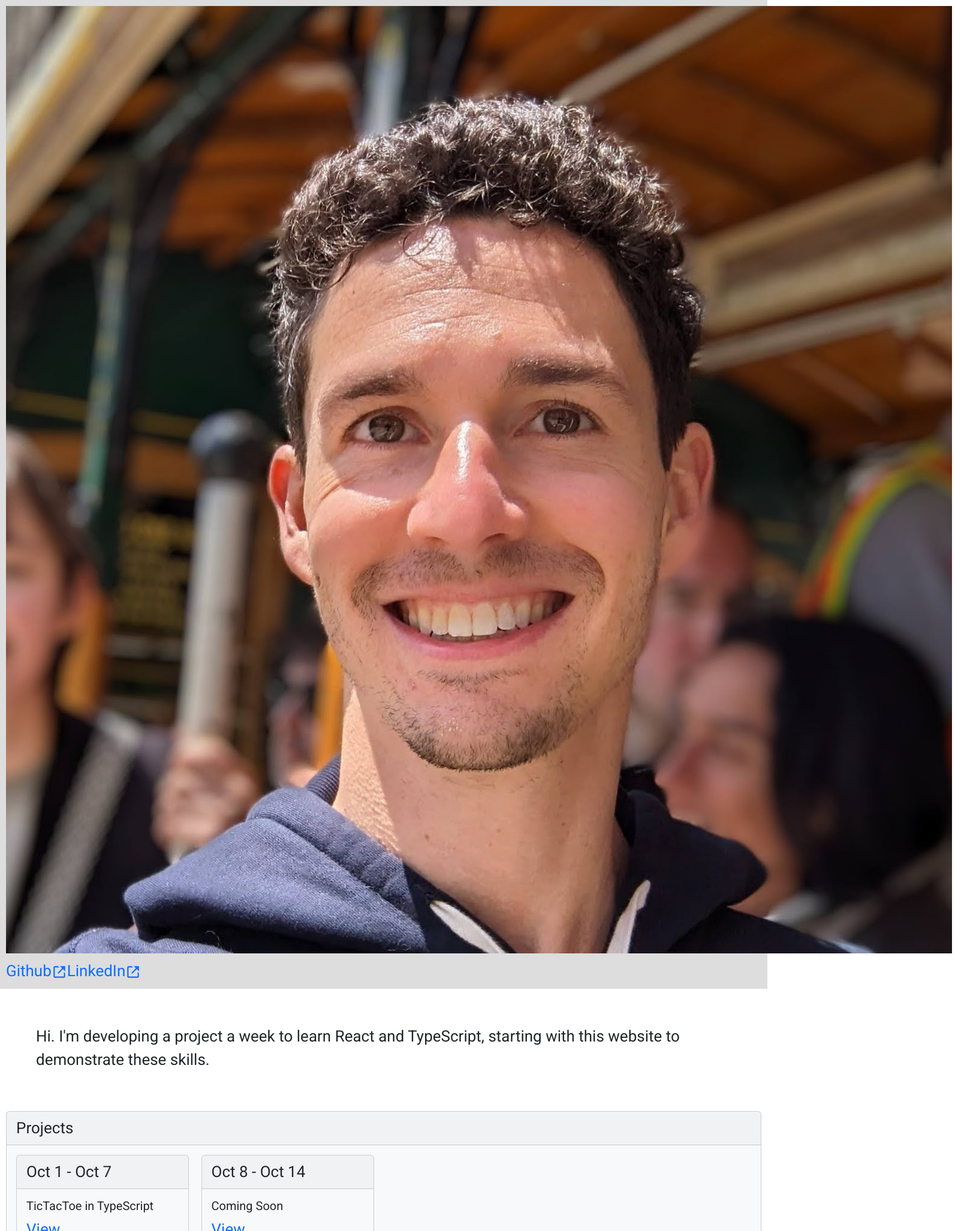
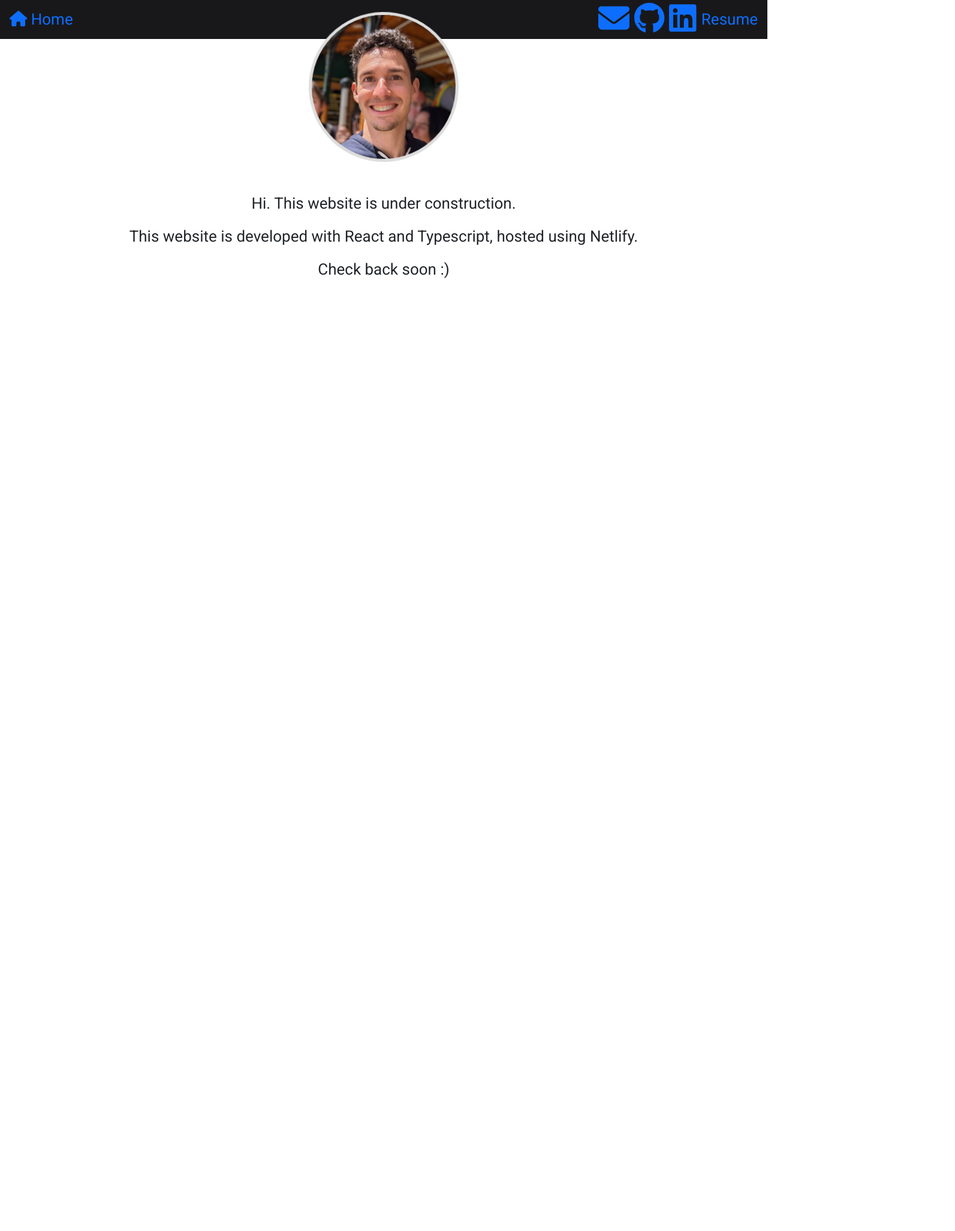
Before and after one commit to matthewjwein/HomePage, a React (Create React App) app: page / in a window 1280 px wide. Shown: the top 2053 px of the page at 60% size, 1593 px wide, since content can reach past the window. After the commit the page ends 800 px from the top, so only its background shows below. Built offline with nearby package versions, Linux system fonts and the light colour scheme.

Commit message:
Simplify website

```diff
--- a/package.json
+++ b/package.json
@@ -3,6 +3,10 @@
   "version": "0.1.0",
   "private": true,
   "dependencies": {
+    "@chakra-ui/react": "^2.8.1",
+    "@fortawesome/free-brands-svg-icons": "^6.4.2",
+    "@fortawesome/free-solid-svg-icons": "^6.4.2",
+    "@fortawesome/react-fontawesome": "^0.2.0",
     "@testing-library/jest-dom": "^5.17.0",
     "@testing-library/react": "^13.4.0",
     "@testing-library/user-event": "^13.5.0",
@@ -15,7 +19,7 @@
     "react-bootstrap": "^2.9.0",
     "react-dom": "^18.2.0",
     "react-icons": "^4.11.0",
-    "react-pdf": "^7.4.0",
+    "react-pdf": "^7.5.0",
     "react-router": "^6.16.0",
     "react-router-dom": "^6.16.0",
     "react-scripts": "5.0.1",
--- a/src/App.css
+++ b/src/App.css
@@ -13,6 +13,12 @@ button {
   border: 1px solid #bbb;
 }
 
+.resume {
+  margin: auto;
+  display: block;
+  margin-top: 50px;
+}
+
 /* Define the animation keyframes */
 @keyframes rotateBackAndForth {
   0% {
@@ -20,7 +26,7 @@ button {
   }
 
   25% {
-    transform: rotate(7deg);
+    transform: rotate(1deg);
   }
 
   50% {
@@ -28,7 +34,7 @@ button {
   }
 
   75% {
-    transform: rotate(-7deg);
+    transform: rotate(-1deg);
   }
 
   100% {
@@ -37,8 +43,10 @@ button {
 }
 
 .profile-picture {
-  width: 80px;
-  border-radius: 40px;
+  display: block;
+  margin: auto;
+  width: 250px;
+  border-radius: 125px;
   border: 5px solid #ddd;
   animation: rotateBackAndForth 2s linear infinite;
 }
--- a/src/App.tsx
+++ b/src/App.tsx
@@ -3,7 +3,7 @@ import React from 'react'
 import Navbar from './components/Navbar';
 import Homepage from './components/Homepage';
 import { Routes, Route } from "react-router-dom";
-import Project from './components/Project';
+import Resume from './components/Resume';
 import { ProjectData } from './ProjectData';
 
 function App(): JSX.Element {
@@ -13,8 +13,11 @@ function App(): JSX.Element {
       <div className="project-wrapper">
         <Routes>
           <Route path="/" element={<Homepage projects={ProjectData} />} />
-          <Route path="/project/1" element={<Project title={ProjectData[0].titleText} component={ProjectData[0].component} />} />
-          <Route path="/project/2" element={<Project title={ProjectData[1].titleText} component={<div>Coming Soon</div>} />} />
+          <Route path="/resume" element={<Resume />} />
+          {
+            // <Route path="/project/1" element={<Project title={ProjectData[0].titleText} component={ProjectData[0].component} />} />
+            // <Route path="/project/2" element={<Project title={ProjectData[1].titleText} component={<div>Coming Soon</div>} />} />
+          }
         </Routes>
       </div>
     </div>
--- a/src/components/Homepage.tsx
+++ b/src/components/Homepage.tsx
@@ -8,11 +8,22 @@ interface ProjectListProps {
 const Post: React.FC<ProjectListProps> = ({ projects }) => {
     return (
         <div>
-            <p className="introduction">
-                Hi. I'm developing a project a week to learn React and TypeScript, starting with this website to demonstrate these skills.
-            </p>
-            <ProjectList projects={projects} />
-        </div>
+            <img className="profile-picture" src="/profile.jpg" alt="profile"></img>
+            <div className="introduction">
+                <p>
+                    Hi. This website is under construction.
+                </p>
+                <p>
+                    This website is developed with React and Typescript, hosted using Netlify.
+                </p>
+                <p>
+                    Check back soon :)
+                </p>
+            </div>
+            {
+                //<ProjectList projects={projects} />
+            }
+        </div >
     );
 };
 
--- a/src/components/Navbar.tsx
+++ b/src/components/Navbar.tsx
@@ -1,35 +1,70 @@
-import React, { useState } from 'react';
+import React from 'react';
 import { Link } from "react-router-dom";
-import { BiLinkExternal } from 'react-icons/bi';
+import { FontAwesomeIcon } from "@fortawesome/react-fontawesome";
+import { faEnvelope, faHome } from "@fortawesome/free-solid-svg-icons";
+import {
+    faGithub,
+    faLinkedin,
+} from "@fortawesome/free-brands-svg-icons";
+import { Box, HStack } from "@chakra-ui/react";
 
 const Navbar = () => {
-    // generate a random number between min and max inclusive
-    function rand(min: number, max: number) {
-        return Math.floor(Math.random() * (max - min + 1) + min)
-    }
+    const socials = [
+        {
+            icon: faEnvelope,
+            url: "mailto: matthewjwein@gmail.com",
+        },
+        {
+            icon: faGithub,
+            url: "https://github.com/matthewjwein",
+        },
+        {
+            icon: faLinkedin,
+            url: "https://www.linkedin.com/in/matthewjwein/",
+        },
+    ];
 
-    const [nextRandomProjectID, setNextRandomProjectID] = useState(rand(1, 2));
 
     return (
         <nav className="navbar">
-            <div className="page-links">
-                <img className="profile" src="/profile.jpg" alt="profile"></img>
-                {/*<button onClick={() => { setNextRandomProjectID(rand(1, 2)) }}>
-                    <Link to={`/project/${nextRandomProjectID}`}>
-                        Check out a Random Project
-                    </Link>
-                </button>*/}
-            </div>
-            <div className="external-links">
-                <Link to="https://github.com/matthewjwein" target="_blank">
-                    Github
-                    <BiLinkExternal />
-                </Link>
-                <Link to="https://www.linkedin.com/in/matthewjwein" target="_blank">
-                    LinkedIn
-                    <BiLinkExternal />
-                </Link>
-            </div>
+            <Box
+                position="fixed"
+                top={0}
+                left={0}
+                right={0}
+                translateY={0}
+                transitionProperty="transform"
+                transitionDuration=".3s"
+                transitionTimingFunction="ease-in-out"
+                backgroundColor="#18181b"
+            >
+                <Box color="white" maxWidth="1280px" margin="0 auto">
+                    <HStack
+                        px={16}
+                        py={4}
+                        justifyContent="space-between"
+                        alignItems="center"
+                    >
+                        <nav>
+                            <HStack spacing={8}>
+                                <Link to="/">
+                                    <FontAwesomeIcon icon={faHome} size="1x" ></FontAwesomeIcon> Home
+                                </Link>
+                            </HStack>
+                        </nav>
+                        <nav>
+                            <HStack spacing={8}>
+                                {socials.map((social) => {
+                                    return <a target="_blank" rel="noreferrer" key={social.url} href={social.url}>
+                                        <FontAwesomeIcon icon={social.icon} size="2x" ></FontAwesomeIcon>
+                                    </a>
+                                })}
+                                <Link to="./resume">Resume</Link>
+                            </HStack>
+                        </nav>
+                    </HStack>
+                </Box>
+            </Box>
         </nav >
     );
 };
--- /dev/null
+++ b/src/components/Resume.tsx
@@ -0,0 +1,9 @@
+import React from 'react';
+
+const Resume = () => {
+    return (
+        <img className="resume" alt="resume" src="./resume.png"></img>
+    );
+};
+
+export default Resume;
```
Also changed, not shown: public/resume.png (added), 1 other file (tests, documents, lock files or other folders).
